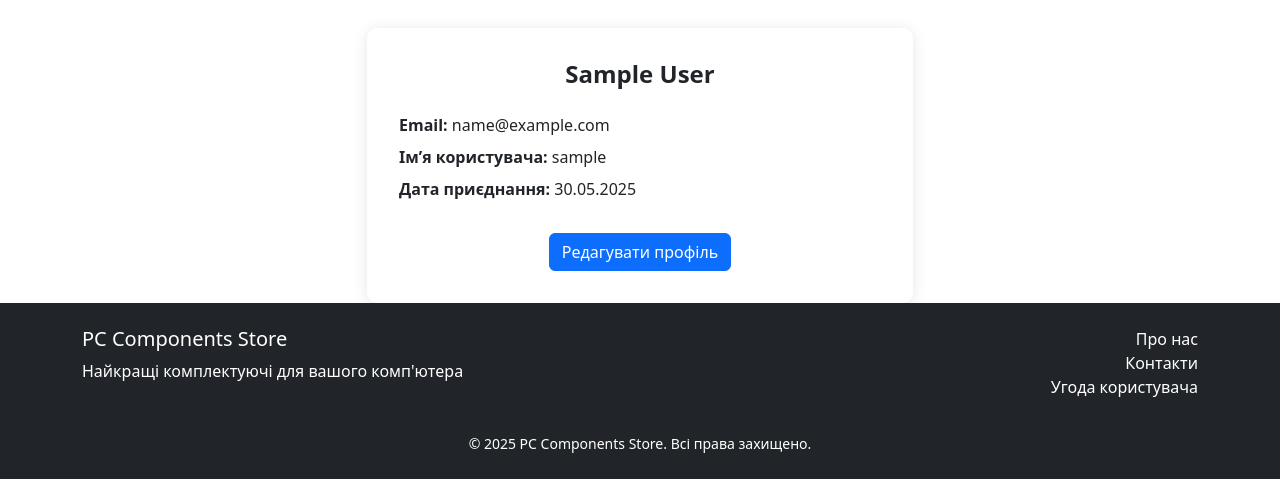
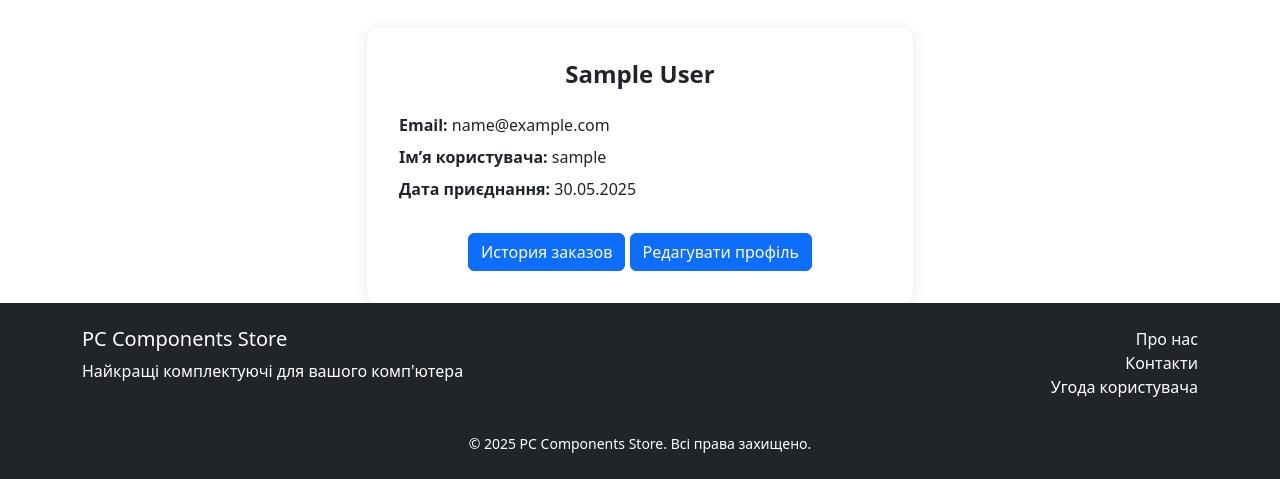
Before and after one commit to Danya-Oleksuk/pc-components-shop, a Django app: page /user/profile/ in a window 1280 px wide. Shown: the part 417-896 px from the top of the page. Run offline with Django 5.2, Linux system fonts and the light colour scheme; the visitor is signed in with stand-in values (Sample User, id 1); data that the repository does not hold is empty.

Commit message:
add orders-history link button

```diff
--- a/templates/users/user_profile.html
+++ b/templates/users/user_profile.html
@@ -78,7 +78,9 @@
                     <p><strong>Ім’я користувача:</strong> {{ user.username }}</p>
                     <p><strong>Дата приєднання:</strong> {{ user.date_joined|date:"d.m.Y" }}</p>
                 </div>
-
+                <a href="{% url 'orders:my_orders' %}" class="btn btn-primary edit-btn">
+                    История заказов
+                </a>
                 <a href="" class="btn btn-primary edit-btn">
                     Редагувати профіль
                 </a>
```
